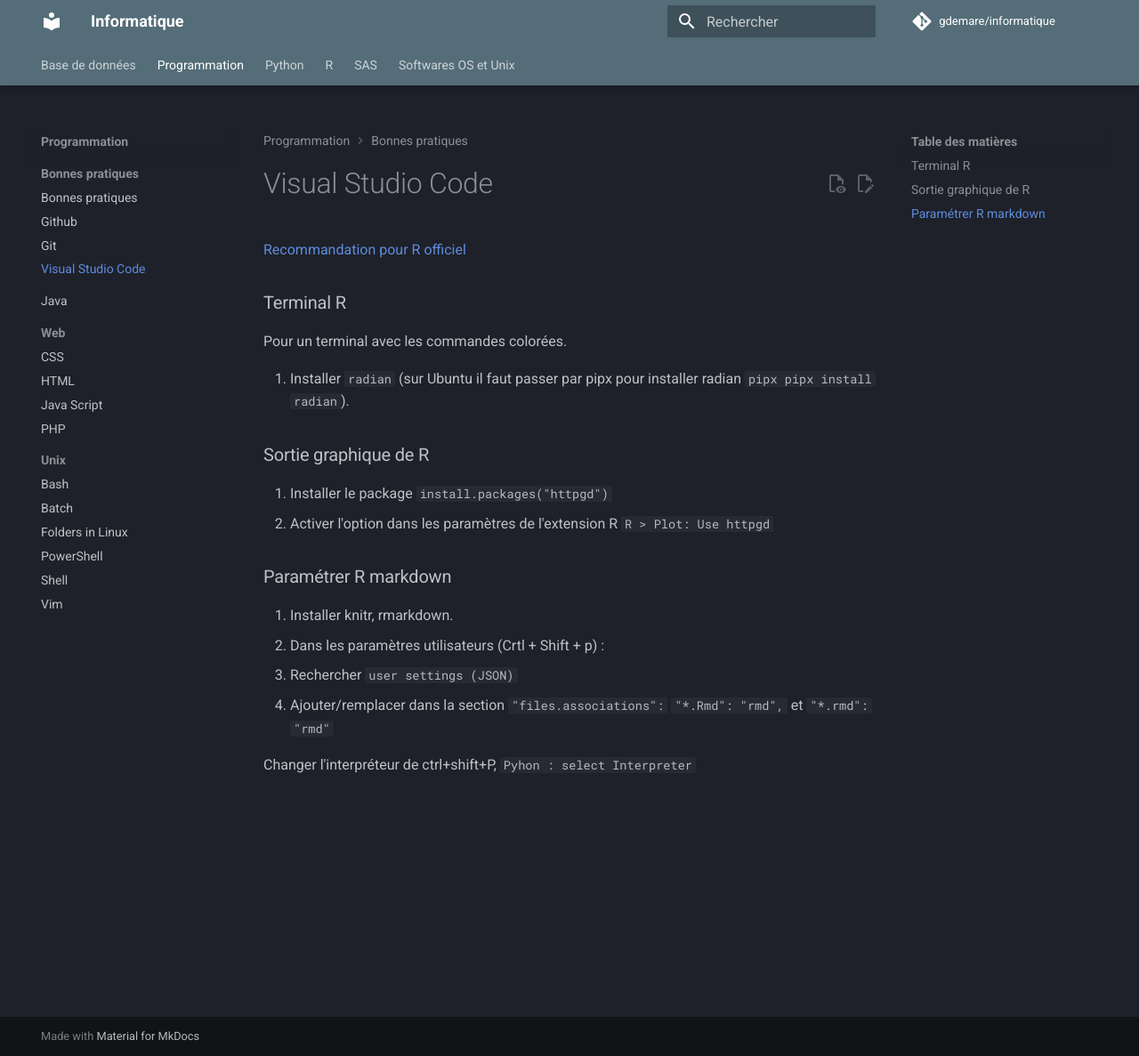
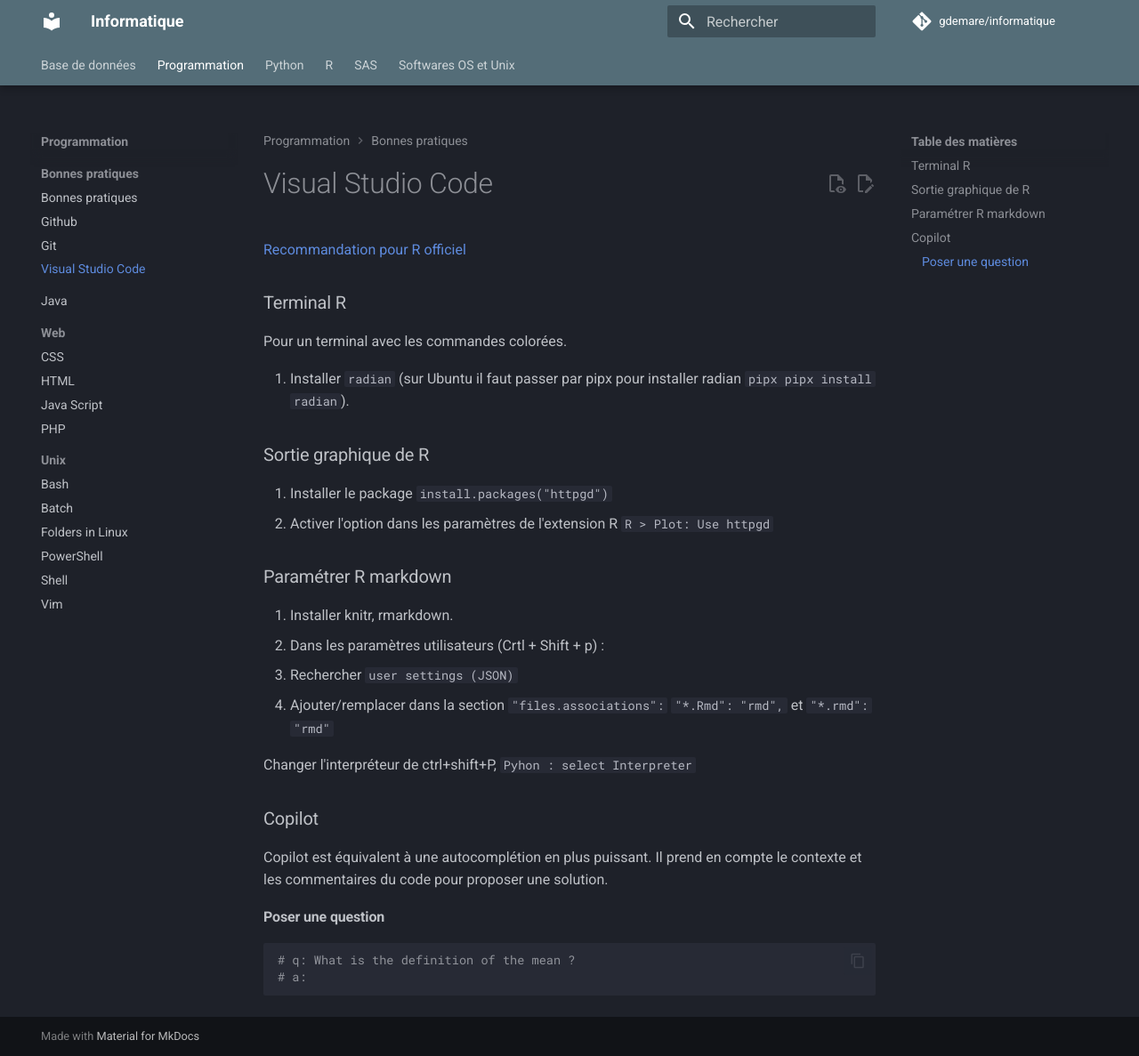
Before and after one commit to gdemare/Informatique, an MkDocs documentation site: the page built from docs/sofwares-os-unix/software/visual-code-studio.md, in a window 1280 px wide and 1187 px high. Shown: the whole window at 89% size. Built offline with MkDocs 1.6.1 and Material for MkDocs 9.7.7, drawn with Linux system fonts in a browser that asks for light colours; comment, search, counter and statistics services are not loaded.

Commit message:
Update visual-code-studio.md

````diff
--- a/docs/sofwares-os-unix/software/visual-code-studio.md
+++ b/docs/sofwares-os-unix/software/visual-code-studio.md
@@ -13,10 +13,21 @@
 
 ### Paramétrer R markdown
 
-
 0. Installer knitr, rmarkdown.
 1. Dans les paramètres utilisateurs (Crtl + Shift + p) :
 2. Rechercher `user settings (JSON)`
 3. Ajouter/remplacer dans la section `"files.associations":`  `"*.Rmd": "rmd",` et `"*.rmd": "rmd"`
 
 Changer l'interpréteur de ctrl+shift+P, `Pyhon : select Interpreter`
+
+### Copilot
+
+Copilot est équivalent à une autocomplétion en plus puissant. Il prend en compte le contexte et les commentaires
+du code pour proposer une solution.
+
+#### Poser une question
+
+``` R
+# q: What is the definition of the mean ?
+# a:
+```
````
